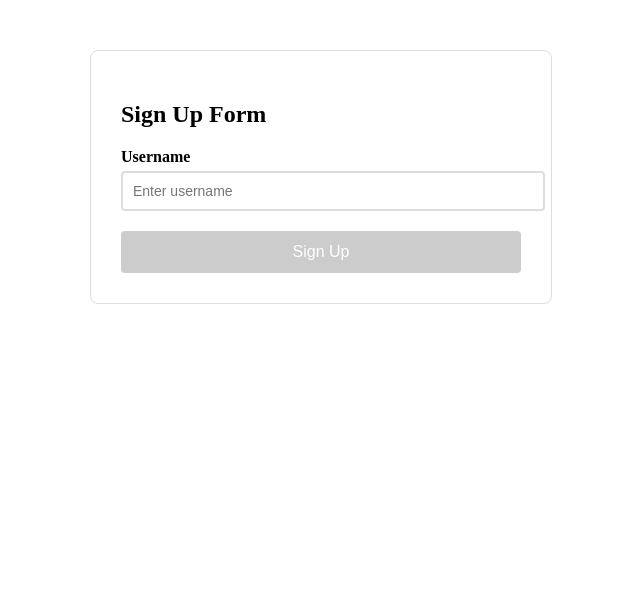
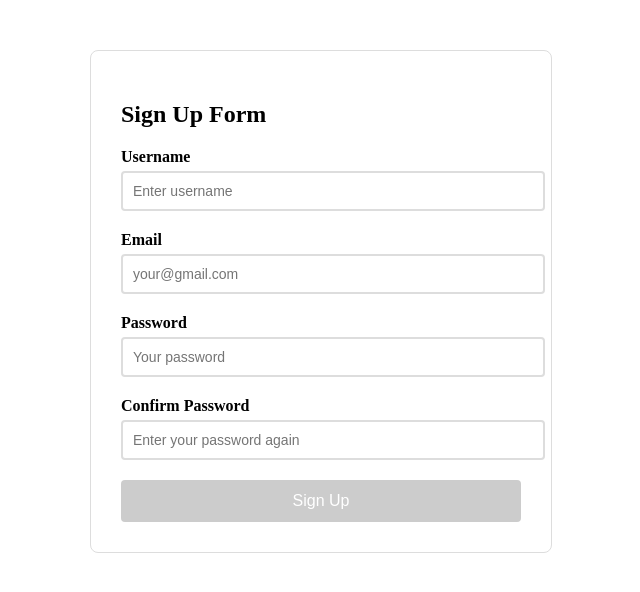
Before and after one commit to TienAnh0108/Lab3_Exercise, a plain HTML site: page Ex1.1/index.html in a window 1280 px wide. Shown: the whole page, without its empty margins (319-959 px from the left). Drawn offline with Linux system fonts and the light colour scheme.

Commit message:
Add 3 new fields

```diff
--- a/Ex1.1/index.html
+++ b/Ex1.1/index.html
@@ -76,11 +76,23 @@
                 <div class="error-message" id="usernameError"></div>
             </div>
 
-            <!-- TODO: Add email field -->
+            <div class="form-group">
+                <label for="email">Email</label>
+                <input type="text" id="email" placeholder="your@gmail.com">
+                <div class="error-message" id="email"></div>
+            </div>
 
-            <!-- TODO: Add password field -->
+            <div class="form-group">
+                <label for="password">Password</label>
+                <input type="text" id="pass1" placeholder="Your password">
+                <div class="error-message" id="pass1"></div>
+            </div>
 
-            <!-- TODO: Add confirm password field -->
+            <div class="form-group">
+                <label for="passwordConfirm">Confirm Password</label>
+                <input type="text" id="pass2" placeholder="Enter your password again">
+                <div class="error-message" id="pass2"></div>
+            </div>
 
             <button type="submit" id="submitBtn" disabled>Sign Up</button>
         </form>
```
